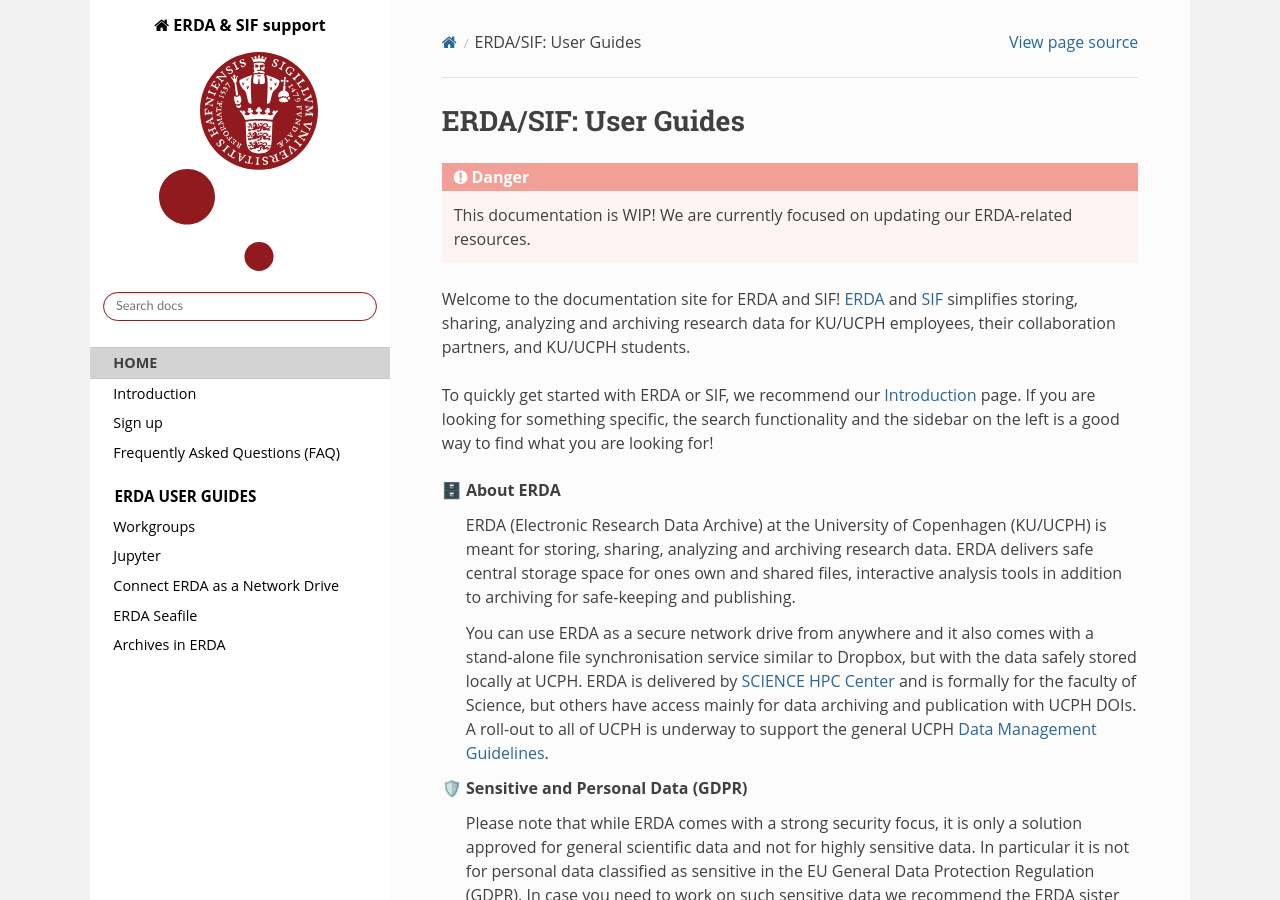
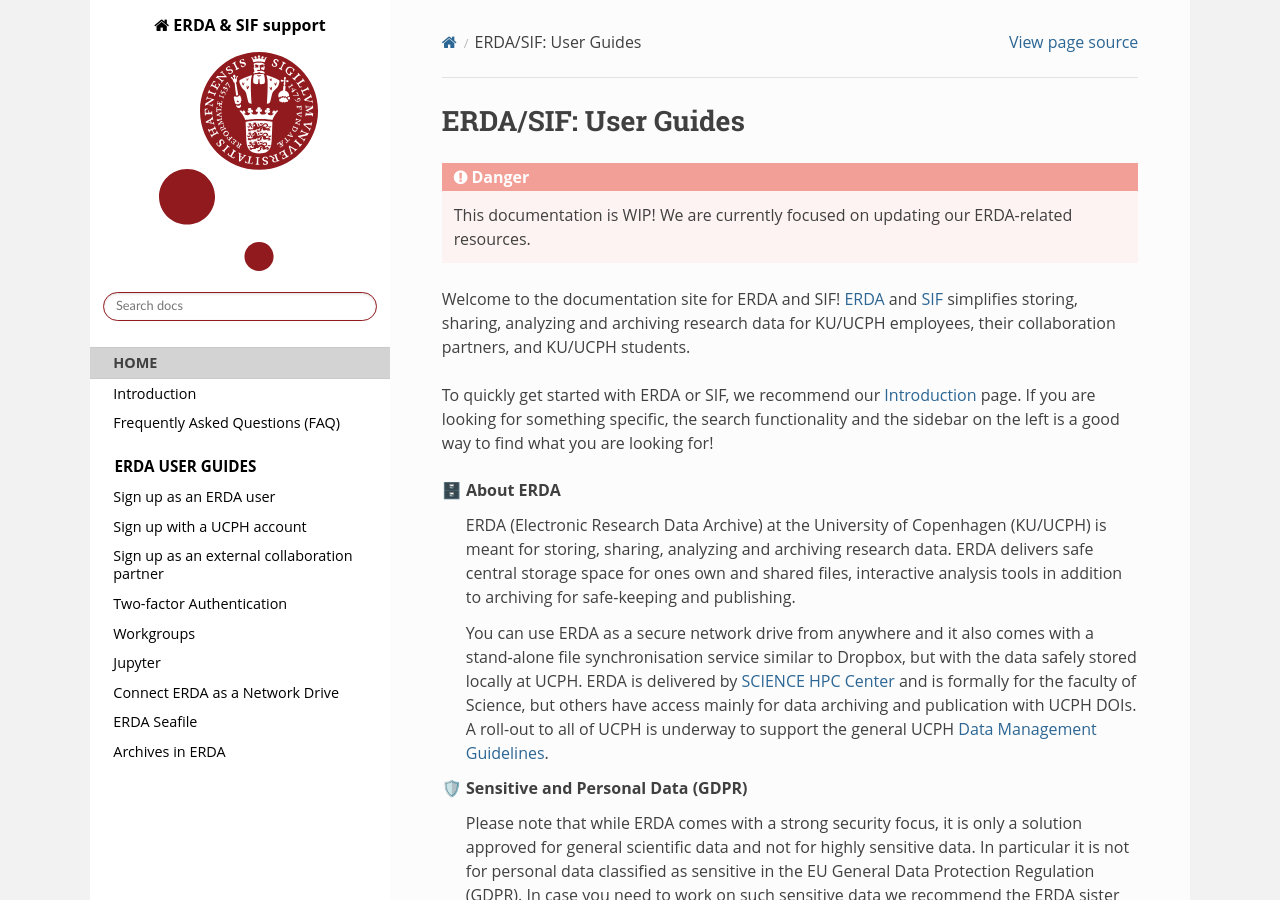
Before and after one commit to ucphhpc/migrid-user-docs, a Sphinx documentation site: the page built from docs/index.rst, in a window 1280 px wide and 900 px high. Built offline with Sphinx 7.4.7 and the Read the Docs theme 2.0.0, drawn with Linux system fonts in a browser that asks for light colours; pages that are not in the unit, such as notebooks, are missing from menus; some of the changed lines change nothing that is shown.

Commit message:
Split sign up into ERDA and SIF again, starting with ERDA

```diff
--- a/docs/index.rst
+++ b/docs/index.rst
@@ -9,7 +9,6 @@
 
    HOME <self>
    sections/getting-started/introduction/index
-   sections/getting-started/signup/index
    sections/faq/index
 
 .. toctree::
@@ -17,6 +16,7 @@
    :hidden:
    :caption: ERDA User Guides
 
+   sections/erda/signup/index
    sections/erda/workgroup/index
    sections/erda/jupyter/index
    sections/erda/networkdrive/index
--- /dev/null
+++ b/docs/sections/erda/signup/index.rst
@@ -0,0 +1,132 @@
+.. _erda-signup-start:
+Sign up as an ERDA user
+=======================
+
+.. Note::
+   This page is designed to help you get started with using `ERDA <https://erda.ku.dk/>`_. For SIF, WIP.
+
+You can sign up to ERDA either as a UCPH employee/student (:ref:`erda-signup-ucph`) or as an external collaborataion partner (:ref:`erda-signup-external`), and you must sign up before you can access ERDA.
+In addition, to further protect your account, we recommend that you check our section on :ref:`erda-signup-twofactor`.
+
+.. _erda-signup-ucph:
+Sign up with a UCPH account
+===========================
+
+Go to `ERDA <https://erda.ku.dk/>`_ and click "Sign up".
+
+In the pop-up window under "UCPH OpenID", enter:
+
+- Your UCPH username (consists of three letters and three digits)
+
+- Your personal UCPH password, which you also use, e.g. for KUnet
+
+- Then click "Yes (allow)".
+
+You are now registered as an ERDA user.
+
+.. _erda-signup-external:
+Sign up as an external collaboration partner
+============================================
+
+Go to `ERDA <https://erda.ku.dk/>`_ and click on the *External Users* tab, before clicking "Sign up".
+
+You will be required to complete the form with your details:
+
+- Full name: *Enter your full name*
+
+- Email address: *Your work email (no third-party email services such as hotmail, gmail or yahoo)*
+
+- Organisation: *The name of your workplace/company*
+
+- Country: *Select your country in the drop-down menu*
+
+- Password: *Create a sufficiently difficult password for your access. It must consist of at least eight characters and must contain a combination of lowercase and uppercase letters, digits and special characters (at least three of the four types mentioned). In “Verify password”, you repeat the password*
+
+- Optional comment..: *Refer to your contact who is employed at the University of Copenhagen (name + email) and indicate any relevant project, course or collaboration.*
+
+- I accept..: *Read the “terms and conditions” and tick the box*
+
+Your request to sign up as an ERDA will now be sent to the SCIENCE HPC Center support team, who will obtain consent from the UCPH employee regarding the collaboration.
+
+When the SCIENCE HPC Center administrators have accepted your request, you will receive an email.
+
+To log in, click the link in the email and log onto the service with your email address and your service-specific password, before clicking "yes".
+
+.. _erda-signup-twofactor:
+Two-factor Authentication
+=========================
+
+.. note::
+   To increase security, we recommend that you use two-factor authentication for all ERDA access.
+
+With two-factor authentication, you can add an extra verification step to the login process which authenticates you.
+In addition to asking about something you know (in this case your username and password), an account protected by two-factor authentication will also request a token from an app you have either on your phone, tablet, or desktop.
+
+This guide contains all necessary knowledge for ERDA.
+
+Setup
+-----
+
+When setting up two-factor authentication, you must complete a one-time wizard.
+
+Click the green avatar in the bottom left corner. Click "Setup".
+
+.. image:: /images/authenticator/authenticator-wizard.png
+
+Click on the button "Okay, let's go!"
+
+.. image:: /images/authenticator/authenticator-go.png
+
+A wizard will now appear in ERDA which you must follow, either via its text in the wizard or by following along here.
+
+Download App
+------------
+
+You need to install a TOTP Authenticator client on either a phone or tablet, like `Google Authenticator <https://en.wikipedia.org/wiki/Google_Authenticator>`_, `FreeOTP <https://freeotp.github.io/>`_, `Yubico Authenticator <https://www.yubico.com/products/yubico-authenticator/#h-download-yubico-authenticator>`_, `Bitwarden <https://bitwarden.com/download/>`_ or `NetIQ Advanced Authentication <https://www.microfocus.com/en-us/cyberres/identity-access-management/advanced-authentication>`_. Find any of these where you normally download apps, and click "I've got it installed!".
+
+.. note::
+   If you only have a private mobile phone/tablet and you do not want to use it and are an UCPH employee, you may request a small device that you can use instead. Contact support@erda.dk for further information.
+
+Import personal two-factor code
+-------------------------------
+
+Import your personal two-factor code with "Scan your Personal QR code" or type your personal key code.
+
+.. image:: /images/authenticator/authenticator-import.png
+
+
+**Example with Scan your personal QR code:**
+
+After clicking the button, a QR code pops up in either ERDA or SIF.
+
+Open your downloaded app and find the option to scan a QR code. The screenshot below is from the *Google Authenticator* app.
+
+.. image:: /images/authenticator/authenticator-scanqrcode.png
+
+Now scan the QR code you have just opened in the wizard. Point your device's camera at the QR code (The app may ask for permission to use your camera. Allow this). Now the app scans the QR code and you may click "Done importing" in the Wizard.
+
+Your application should now have a profile which generates a six-digit token, which changes every 30 seconds.
+
+
+Verify that it works
+--------------------
+
+After downloading and importing your personal two-factor code, you can verify that it works properly by clicking the *Verify* button. A pop-up window automatically appears, and you must enter the token which shows up in your app. Please note that the token changes after 30 seconds, and will not work after that. Click the **Verify** button in the pop-up and it will confirm whether your two-factor is set up correct.
+
+.. image:: /images/authenticator/authenticator-verify.png
+
+
+Enable two-factor Authentication
+--------------------------------
+
+Tap the slider button under *Enable 2-FA for KU/UCPH OpenID web login* to switch it from grey/off to green/on.
+
+.. image:: /images/authenticator/authenticator-toggle.png
+
+Additional two-factor authentication options for WebDAVS, SFTP and FTPS are now shown. These are protocols which you primarily need if you want to use ERDA as a network drive on your own computer.
+
+If you are not sure whether you are going to use ERDA as a network drive, we recommend that you activate all three slider buttons by switching them to green/on.
+
+Click *Save 2-Factor Auth Settings*.
+
+Your ERDA account is now protected with two-factor authentication.
```
